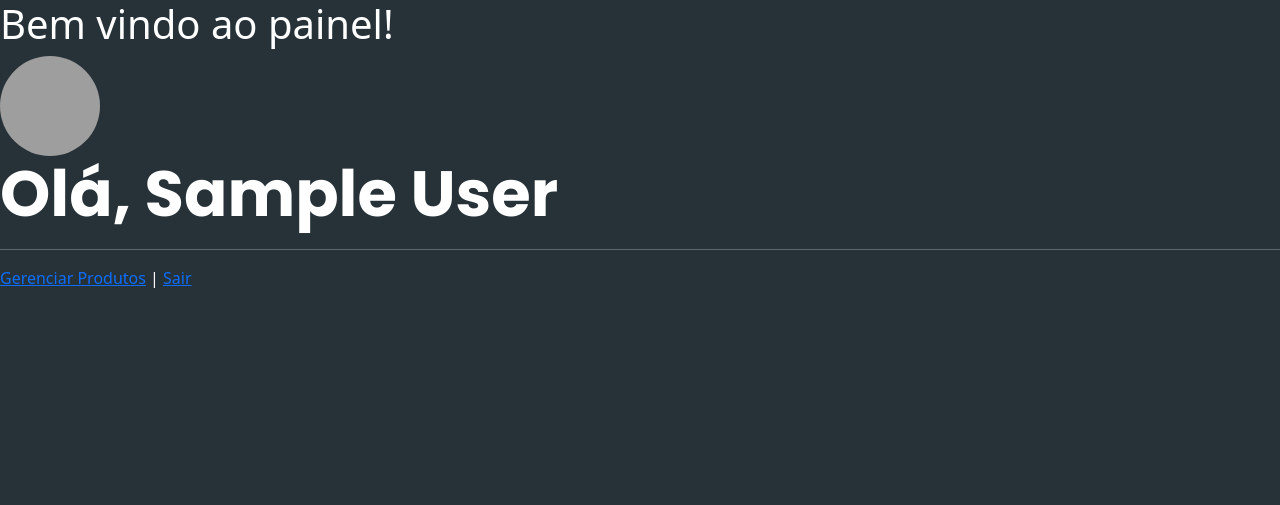
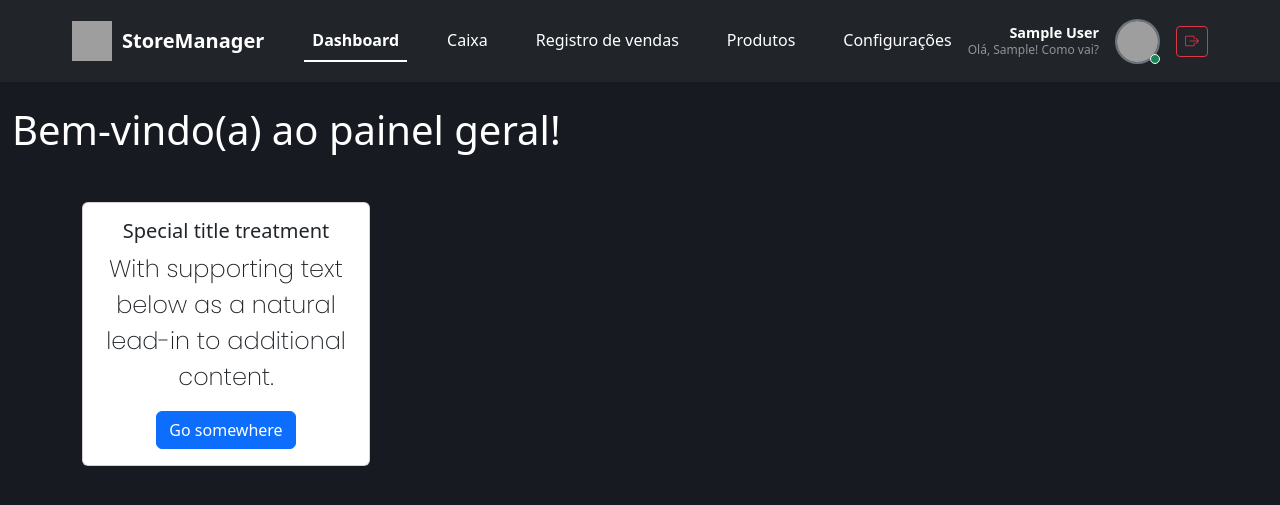
Before and after one commit to nicolas-davila/StoreManager, a PHP site: page /painel/index.php in a window 1280 px wide. Shown: the top 505 px of the page. Run offline with PHP 8.4, Linux system fonts and the light colour scheme; the visitor is signed in with stand-in values (Sample User, id 1); some libraries are stand-ins or nearby versions; grey boxes are pictures that could not be loaded.

Commit message:
feat: Criação da estrutura do painel

```diff
--- a/assets/css/style.css
+++ b/assets/css/style.css
@@ -22,6 +22,7 @@ input:-webkit-autofill:active {
 :root {
 
     --fundo_padrao: #263238;
+    --fundo_mais_escuro: #171b21;
     --texto_padrao_branco: #FFFFFF;
     --texto_padrao_preto: #000000;
     --operacoes_sucedidas: #43A047;
@@ -79,10 +80,13 @@ input:-webkit-autofill:active {
 }
 
 body {
-    background-color: var(--fundo_padrao);
+    background-color: var(--fundo_mais_escuro);
     color: var(--texto_padrao_branco);
 }
 
+.painel {
+    background-color: var(--fundo_mais_escuro);
+}
 
 /* ===== Animações Pdrão ===== */
 .animacaoPadrao {
@@ -264,6 +268,6 @@ p {
 
     /* 5. (Opcional) Deixa o fundo fixo ao rolar a página */
     background-attachment: fixed;
-    background-color: var(--fundo_padrao);
+    background-color: var(--fundo_mais_escuro);
     color: var(--texto_padrao_branco);
 }
--- a/painel/index.php
+++ b/painel/index.php
@@ -11,22 +11,83 @@
     <link href="https://cdn.jsdelivr.net/npm/bootstrap@5.3.8/dist/css/bootstrap.min.css" rel="stylesheet" integrity="sha384-sRIl4kxILFvY47J16cr9ZwB07vP4J8+LH7qKQnuqkuIAvNWLzeN8tE5YBujZqJLB" crossorigin="anonymous">
     <link href="https://fonts.googleapis.com/css2?family=Poppins:ital,wght@0,100;0,200;0,300;0,400;0,500;0,600;0,700;0,800;0,900;1,100;1,200;1,300;1,400;1,500;1,600;1,700;1,800;1,900&display=swap" rel="stylesheet">
     <link rel="stylesheet" href="https://cdn.jsdelivr.net/npm/bootstrap-icons@1.11.3/font/bootstrap-icons.min.css">
-    <link rel="stylesheet" href="assets/css/style.css">
+    <link rel="stylesheet" href="../assets/css/style.css">
     <script src="https://cdn.jsdelivr.net/npm/sweetalert2@11"></script>
 </head>
-<body>
-<h1>Bem vindo ao painel!</h1>
+<body class="painel">
 
-<?php if(!empty($_SESSION['logo'])): ?>
-    <!-- Note o '../' antes do assets, pois estamos dentro da pasta painel -->
-    <img src="../<?php echo $_SESSION['logo']; ?>" style="width:100px; height: 100px; border-radius: 50%; object-fit: cover">
-<?php endif; ?>
+<nav class="navbar navbar-expand-lg navbar-dark bg-dark shadow-sm mb-4" style="border-bottom: none; box-shadow: none;">
+    <div class="container-fluid px-4">
+        <a class="navbar-brand d-flex align-items-center" href="#">
+            <img src="../assets/img/logo.png" alt="Logo" style="height:40px; margin-right:10px;">
+            <span class="fw-bold">StoreManager</span>
+        </a>
+        <button class="navbar-toggler" type="button" data-bs-toggle="collapse" data-bs-target="#navbarNav">
+            <span class="navbar-toggler-icon"></span>
+        </button>
+        <div class="collapse navbar-collapse" id="navbarPainel">
+            <ul class="navbar-nav nav-underline mx-auto mb-2 mb-lg-0 text-center">
+                <li class="nav-item">
+                    <a class="nav-link active" href="#">Dashboard</a>
+                </li>
+                <li class="nav-item">
+                    <a class="nav-link" href="acesso.php">Caixa</a>
+                </li>
+                <li class="nav-item">
+                    <a class="nav-link" href="#">Registro de vendas</a>
+                </li>
+                <li class="nav-item">
+                    <a class="nav-link" href="#">Produtos</a>
+                </li>
+                <li class="nav-item">
+                    <a class="nav-link" href="#">Configurações</a>
+                </li>
+            </ul>
+        </div>
 
-<h2>Olá, <?php echo $_SESSION['nome']; ?></h2>
+        <div class="d-flex align-items-center justify-content-center mt-3 mt-lg-0">
+            <div class="text-end text-white me-3 lh-1 d-none d-lg-block">
+                <div class="fw-bold" style="font-size: 0.9rem;"><?php echo $_SESSION['nome_empresa']; ?></div>
+                <small class="text-white-50" style="font-size: 0.75rem;">
+                    <?php
+                        $nome = $_SESSION['nome'];
+                        $array = explode(" ", $nome);
+                    ?>
+                    Olá, <?php echo $array[0]; ?>! Como vai?
+                </small>
+            </div>
+            <div class="position-relative">
+                <?php if(!empty($_SESSION['logo'])): ?>
+                    <img src="../<?php echo $_SESSION['logo']; ?>"
+                         alt="Sua Logo"
+                         class="rounded-circle border border-2 border-secondary"
+                         style="width: 45px; height: 45px; object-fit: cover;">
+                <?php else: ?>
+                    <div class="rounded-circle bg-secondary d-flex align-items-center justify-content-center text-white border border-2 border-dark"
+                         style="width: 45px; height: 45px;">
+                        <i class="bi bi-shop fs-5"></i>
+                    </div>
+                <?php endif; ?>
+                <span class="position-absolute bottom-0 end-0 p-1 bg-success border border-light rounded-circle"></span>
+            </div>
+            <a href="../ajax/logout.php" class="btn btn-sm btn-outline-danger ms-3" title="Sair do Sistema">
+                <i class="bi bi-box-arrow-right"></i>
+            </a>
+        </div>
+    </div>
+</nav>
 
-<hr>
-<a href="produtos.php">Gerenciar Produtos</a> |
-<a href="../ajax/logout.php">Sair</a>
-
+<div class="container-fluid">
+    <h1>Bem-vindo(a) ao painel geral!</h1>
+    <div class="container mt-5">
+        <div class="card text-center mb-3" style="width: 18rem;">
+            <div class="card-body">
+                <h5 class="card-title">Special title treatment</h5>
+                <p class="card-text">With supporting text below as a natural lead-in to additional content.</p>
+                <a href="#" class="btn btn-primary">Go somewhere</a>
+            </div>
+        </div>
+    </div>
+</div>
 </body>
 </html>
```
Also changed, not shown: assets/uploads/logo_69221d36edda9.jpg (added), assets/uploads/logo_69221d8229437.jpg (added).
